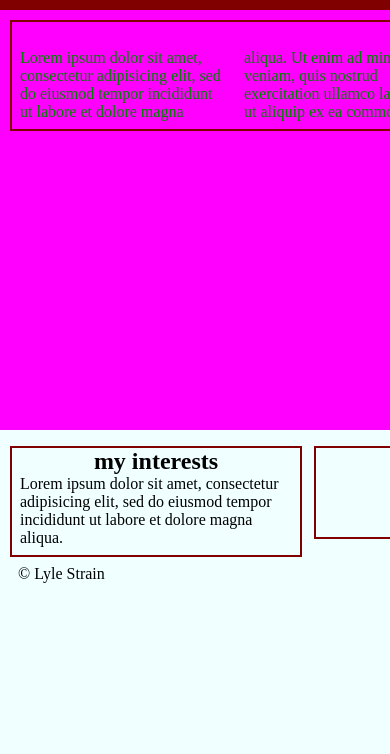
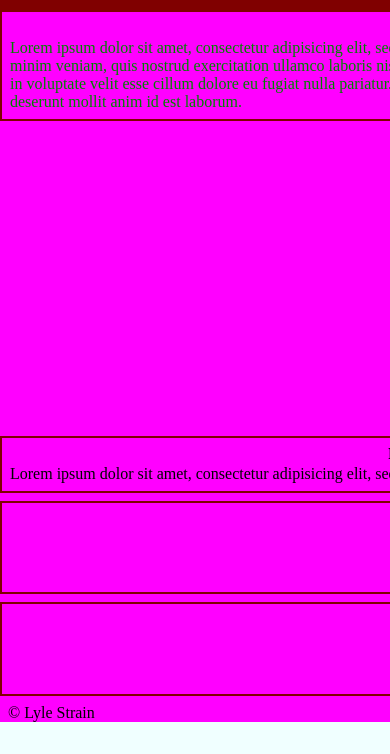
Before and after one commit to Lylestrain/May052020, a plain HTML site: page index.html in a window 390 px wide. Shown: the part 90-844 px from the top of the page. Drawn offline with Linux system fonts and the light colour scheme.

Commit message:
added css for small screen

```diff
--- a/css/styles.css
+++ b/css/styles.css
@@ -110,12 +110,13 @@
 }
 
 @media screen and (max-width: 501px) {
-	body {
-		min-width: 100%;
-	}
+
+
 	#page {
 		background-color:fuchsia;
-		height: 400px;
+		width: 100%;
+		margin: 0 auto;
+		padding: 0px ;
 	}
 
 	.one {
@@ -123,9 +124,49 @@
 		margin-left: 60%;
 	}
 
-	#page {
-		width: 60%;
-		margin: 0 auto;
-		padding: 10px ;
+	#about_me article {
+		width: 100%;
+		float: none;
 	}
+
+	body {
+		width: 100%;
+	}
+
+	#interests .wrapper {
+		margin-right: 0;
+
+	}
+
+	#contact .wrapper {
+		margin-left: 0;
+		margin-bottom: 0em;
+	}
+
+	#hobies .wrapper {
+		margin: 0 ;
+		margin-bottom: .5em;
+	}
+
+	#hobies ul {
+		text-align: center;
+	}
+
+	.wrapper {
+		border: 2px solid maroon;
+		padding-bottom: .5em;
+		margin-bottom: .5em;
+	}
+
+	#first {
+		border: 2px solid maroon;
+		padding-bottom: .5em;
+	}
+
+#first p {
+		columns:1;
+		text-align: left;
+		color: green;
+	}
+
 }
```
